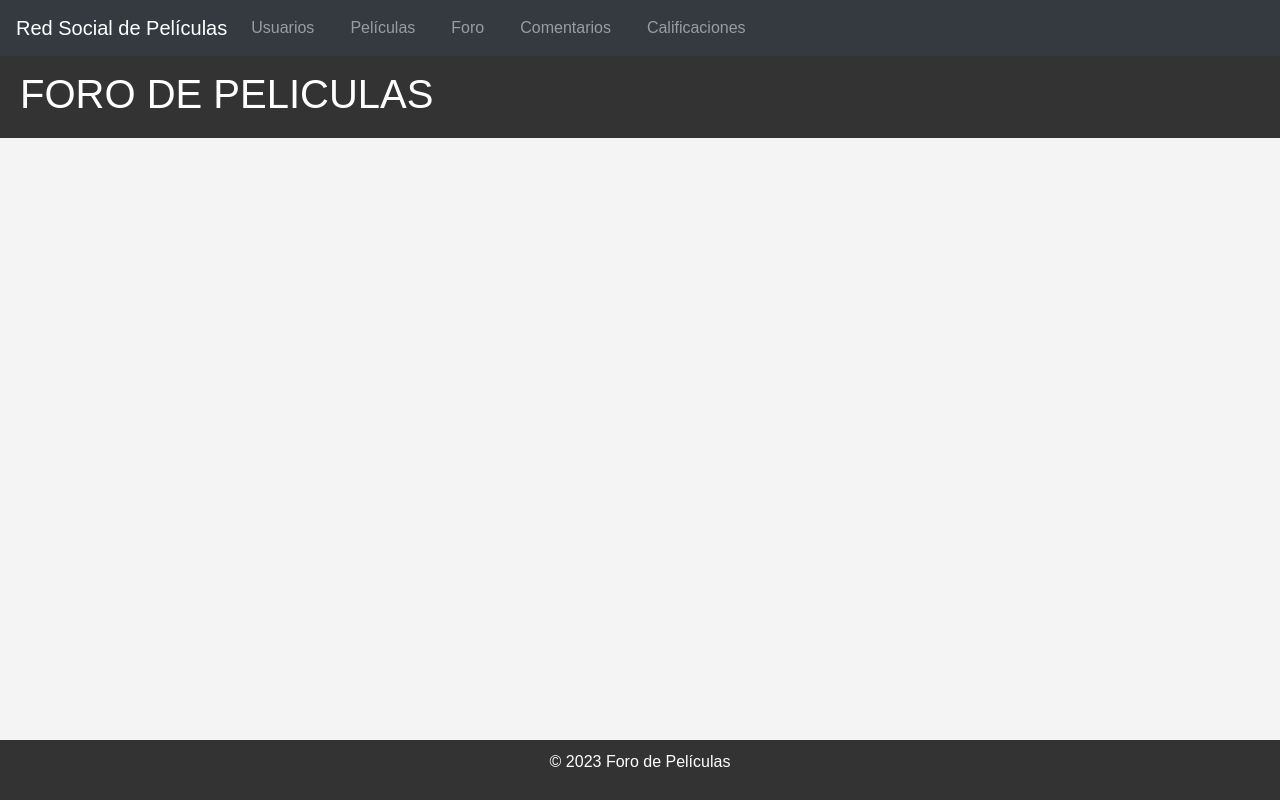
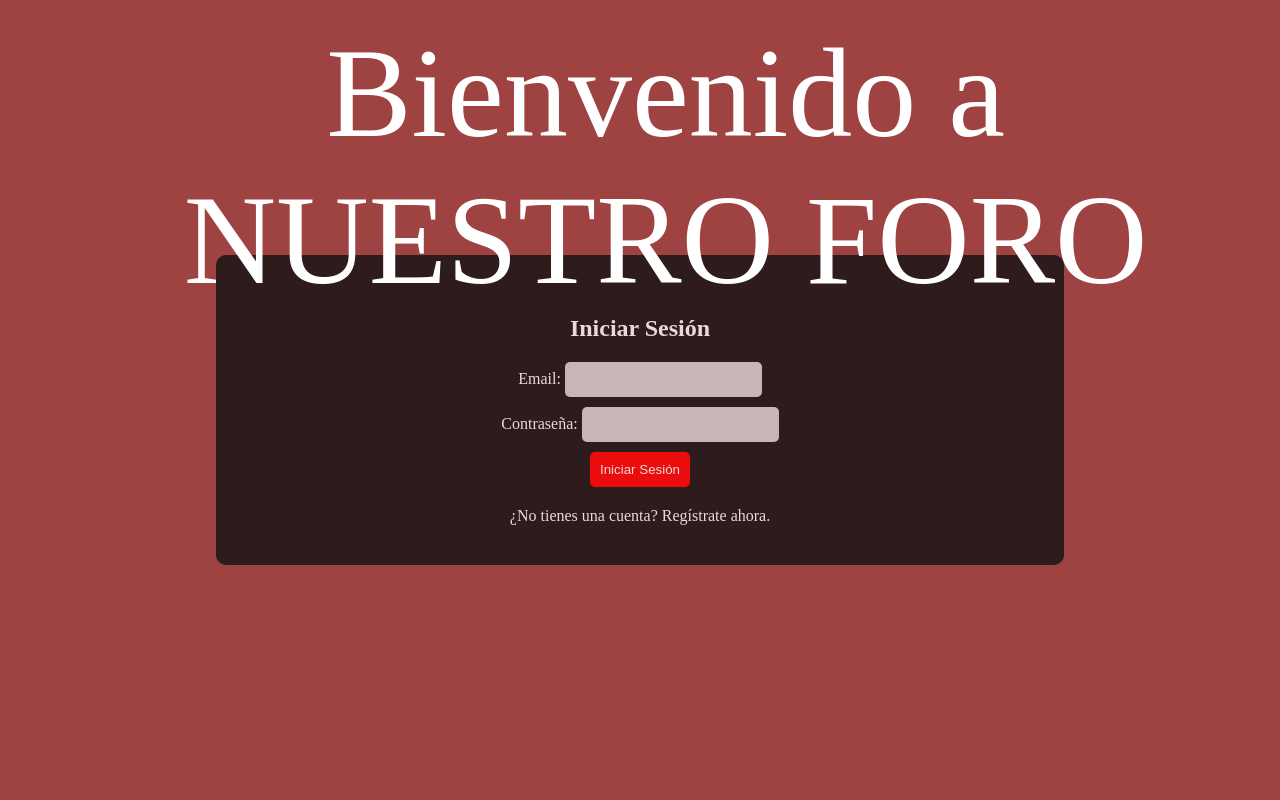
Before and after one commit to felix-gy/Movies_app, a Flask app: page / in a window 1280 px wide. Run offline with Flask 3, Linux system fonts and the light colour scheme; data that the repository does not hold is empty; some libraries are stand-ins or nearby versions.

Commit message:
update by develop_replit

```diff
--- a/app/app.py
+++ b/app/app.py
@@ -1,52 +1,72 @@
-from flask import Flask, render_template, request, redirect,url_for
+from flask import Flask, render_template, request, redirect, url_for, flash
 from queries.movies import *
 from queries.users import *
+from queries.comments import *
 
 app = Flask(__name__)
 
-my_session = {'logged':False}
+my_session = {'logged': False}
+app.secret_key = 'clave_secreta'
+
 
 @app.route('/')
-def index():
-    peliculas = all_movies()
-    return render_template('BDII_index.html', peliculas=peliculas)
+def login():
+  return render_template('login.html')
+
 
 @app.route('/register')
 def register():
-    return render_template('register.html')
+  return render_template('register.html')
+
+
+@app.route('/pagina_principal')
+def pagina_principal():
+  peliculas = all_movies()
+  return render_template('test.html', peliculas=peliculas)
+
 
 @app.route('/submit_register', methods=['POST'])
 def submit_register():
-    nombre = request.form['nombre']
-    email = request.form['email']
-    contraseña = request.form['password']
-    insert_user(nombre,email,contraseña)
-    return 'Formulario enviado correctamente - register '
+  nombre = request.form['nombre']
+  email = request.form['email']
+  contraseña = request.form['password']
+  insert_user(nombre, email, contraseña)
+  return redirect(url_for('pagina_principal'))
 
-@app.route('/login')
-def login():
-    return render_template('login.html')
 
 @app.route('/submit_login', methods=['POST'])
 def submit_login():
-    email = request.form['email']
-    contraseña = request.form['password']
-    id_user = get_user_id(email)
-    if id_user:
-        if verify_password(id_user, contraseña):
-            my_session['logged'] = True
-            my_session['id'] = id_user
-            return redirect(url_for('index'))
-        else:
-            return redirect(url_for('login'))
+  email = request.form['email']
+  contraseña = request.form['password']
+  id_user = get_user_id(email)
+  print(id_user)
+  if id_user:
+    if verify_password(id_user['id'], contraseña):
+      my_session['logged'] = True
+      my_session['id'] = id_user['id']
+      my_session['usuario'] = id_user['usuario']
+      return redirect(url_for('pagina_principal'))
     else:
-        return redirect(url_for('login'))
+      flash('Contraseña incorrecta', 'error')
+      return redirect('/')
+  else:
+    flash('Usuario no registrado', 'error')
+    return redirect('/')
+
 
 # Ruta para redirigir a Flask usando el ID de la película
 @app.route('/ver_pelicula/<uuid>')
 def ver_pelicula(uuid):
-    info = find_movie(uuid)
-    return render_template('info_pelicula.html', info=info)
+  info = find_movie(uuid)
+  comentarios = all_comments_by_movie(uuid)
+  return render_template('info_pelicula.html',
+                         info=info,
+                         comentarios=comentarios)
+
+@app.route('/insert_com/<movie_id>', methods=['POST'])
+def insert_com(movie_id):
+    insert_comment(movie_id,request.form['comment'],my_session['usuario'])
+    redirect(url_for('pagina_principal'))
 
 if __name__ == '__main__':
-    app.run(debug=True)
+  app.run(debug=True)
--- a/app/queries/movies.py
+++ b/app/queries/movies.py
@@ -1,21 +1,40 @@
+from Connection import *
+
 from Connection import *
 import uuid
 
 # from conDB import *
 
+
 def all_movies():
-    with CassandraConnection() as session:
-        query = "SELECT id, titulo FROM peliculas"
-        rows = session.execute(query)
-        peliculas = []
-        for row in rows:
-            peliculas.append({
-                'id': row.id,
-                'titulo': row.titulo,
-            })
-    return peliculas
+  with CassandraConnection() as session:
+    query = "SELECT id, titulo FROM peliculas"
+    rows = session.execute(query)
+    peliculas = []
+    for row in rows:
+      peliculas.append({
+          'id': row.id,
+          'titulo': row.titulo,
+      })
+  return peliculas
+
 
 def find_movie(uuid):
+  with CassandraConnection() as session:
+    result = session.execute(f"SELECT * FROM peliculas WHERE id = {uuid}")
+  peliculas = []
+  for row in result:
+    peliculas.append({
+        'id': row.id,
+        'titulo': row.titulo,
+        'fecha_estreno': row.fecha_estreno,
+        'generos': row.generos,
+        'descripcion': row.descripcion,
+    })
+  return peliculas
+
+
+def movie_rating(movie_id):
     with CassandraConnection() as session:
-        result = session.execute(f"SELECT * FROM peliculas WHERE id = {uuid}")
+        result = session.execute(f"SELECT * FROM promedios WHERE pelicula_id = {movie_id};")
     return result
--- a/app/templates/login.html
+++ b/app/templates/login.html
@@ -1,14 +1,102 @@
-<html>
+<!DOCTYPE html>
+<html lang="es">
 <head>
     <meta charset="utf-8">
     <meta http-equiv="X-UA-Compatible" content="IE=edge">
-        <title></title>
+    <title>Iniciar Sesión</title>
     <meta name="description" content="">
     <meta name="viewport" content="width=device-width, initial-scale=1">
-        <link rel="stylesheet" href="">
+    <style>
+        body {
+            background-color: #9E4242;
+            background-size: cover;
+            background-position: center;
+            display: flex;
+            align-items: center;
+            justify-content: center;
+            height: 100vh;
+            margin: 0;
+        }
+
+        .container {
+            background-color: #131212;
+            padding: 40px;
+            border-radius: 10px;
+            opacity: 0.8;
+            text-align: center;
+            width: 60%;
+            margin-top: 20px;
+        }
+
+        h2 {
+            color: white;
+            margin-bottom: 20px;
+        }
+
+        form {
+            display: flex;
+            flex-direction: column;
+            align-items: center;
+        }
+
+        label {
+            color: white;
+            margin-bottom: 10px;
+        }
+
+        input {
+            background-color: lightgray;
+            padding: 10px;
+            margin-bottom: 10px;
+            border: none;
+            border-radius: 5px;
+        }
+
+        input[type="submit"] {
+            background-color: red;
+            color: white;
+            cursor: pointer;
+        }
+        .welcome-message {
+          color: white;
+          font-size: 10vw;
+          margin-top: 20px;
+          position: absolute;
+          top: 0;
+          left: 0;
+          width:100%;
+          text-align: center;
+          transform: translate(2%, 0);
+      }
+
+        .register-link {
+            color: white;
+            text-decoration: none;
+            margin-top: 10px;
+            display: inline-block;
+            cursor: pointer;
+        }
+
+        .register-link:hover {
+            text-decoration: underline;
+            color:skyblue;
+        }
+    </style>
 </head>
 <body>
+  <div class="container">
     <h2>Iniciar Sesión</h2>
+    {% with messages = get_flashed_messages(with_categories=true) %}
+        {% if messages %}
+            {% for category, message in messages %}
+                <div class="flash-{{ category }}">
+                    {{ message }}
+                </div>
+            {% endfor %}
+        {% endif %}
+    {% endwith %}
+
+
     <form action="/submit_login" method="post">
         <div>
             <label for="email">Email:</label>
@@ -22,5 +110,8 @@
             <input type="submit" value="Iniciar Sesión">
         </div>
     </form>
+    <a href="/register" class="register-link">¿No tienes una cuenta? Regístrate ahora.</a>
+  </div>
+  <div class="welcome-message">Bienvenido a NUESTRO FORO</div>
 </body>
 </html>
```
Also changed, not shown: app/queries/califications.py (added, +43 -0 lines), app/queries/comments.py (added, +44 -0 lines), app/queries/users.py (+41 -28 lines), app/templates/info_pelicula.html (+14 -0 lines), app/templates/register.html (+81 -2 lines), app/templates/test.html (added, +37 -0 lines). Lines whose indentation alone changed are shown as unchanged.
